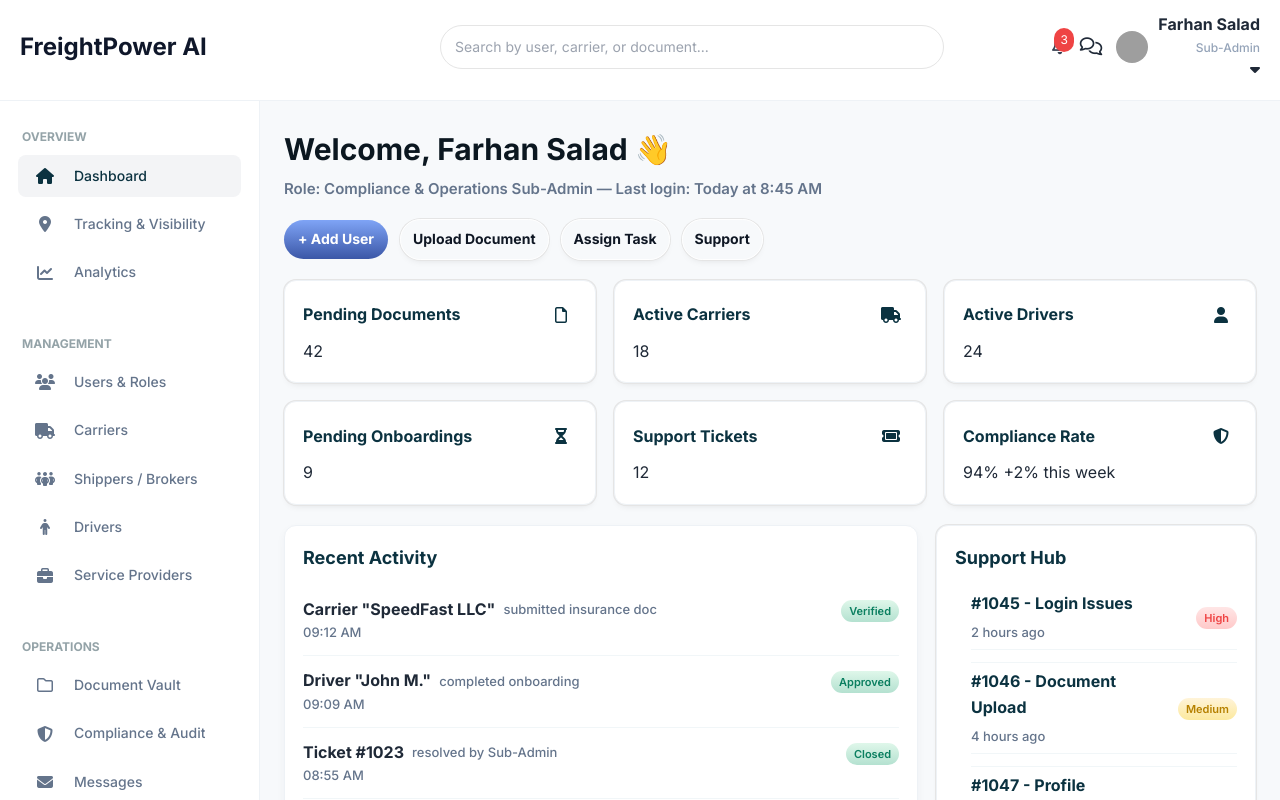
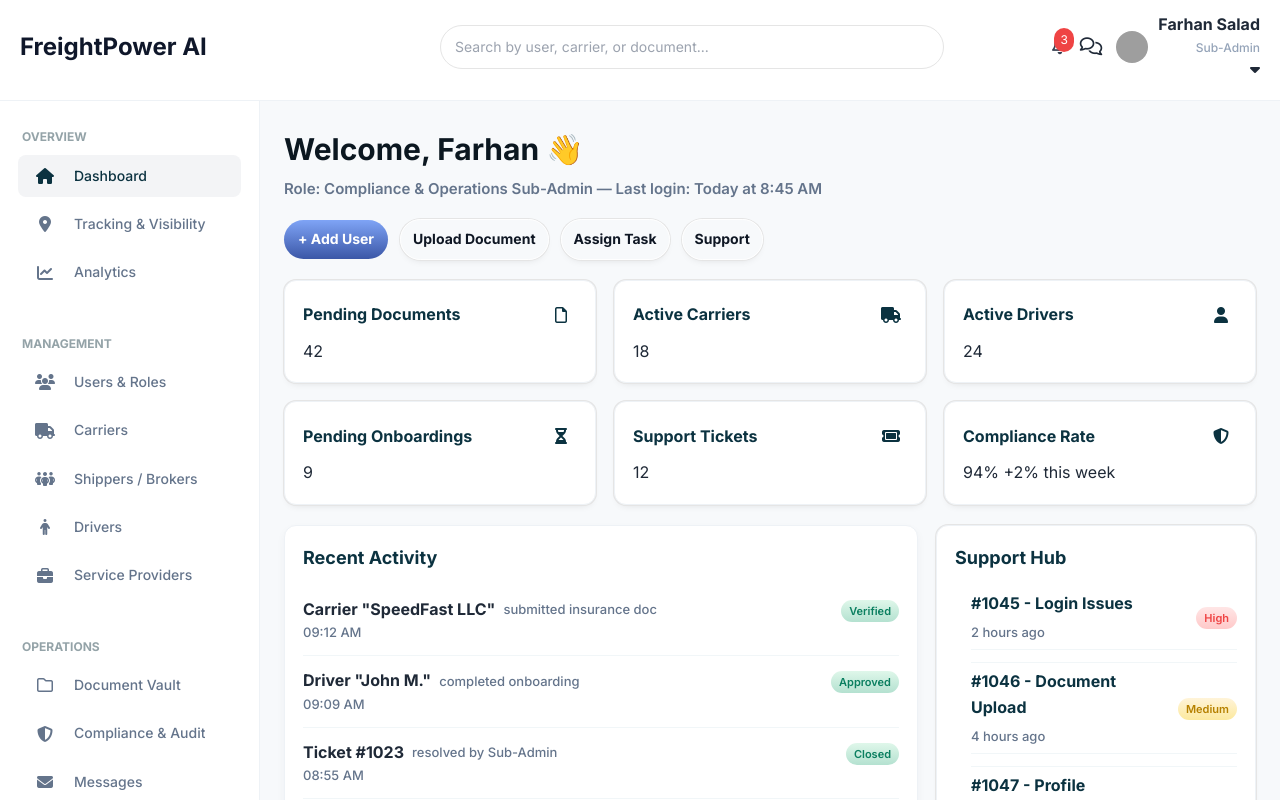
Before and after one commit to flickShot555/freightpower, a React (Vite) app: page /admin-dashboard in a window 1280 px wide. Built offline with nearby package versions, Linux system fonts and the light colour scheme; grey boxes are pictures that could not be loaded.

Commit message:
theme update

```diff
--- a/src/components/admin/AdminDashboard.jsx
+++ b/src/components/admin/AdminDashboard.jsx
@@ -210,7 +210,7 @@ export default function AdminDashboard() {
             <>
             <header className="fp-header">
             <div className="fp-header-titles">
-              <h2>Welcome, Farhan Salad <span role="img" aria-label="wave">👋</span></h2>
+              <h2>Welcome, Farhan <span role="img" aria-label="wave">👋</span></h2>
               <p className="fp-subtitle">Role: Compliance & Operations Sub-Admin — Last login: Today at 8:45 AM</p>
             </div>
           </header>
```
